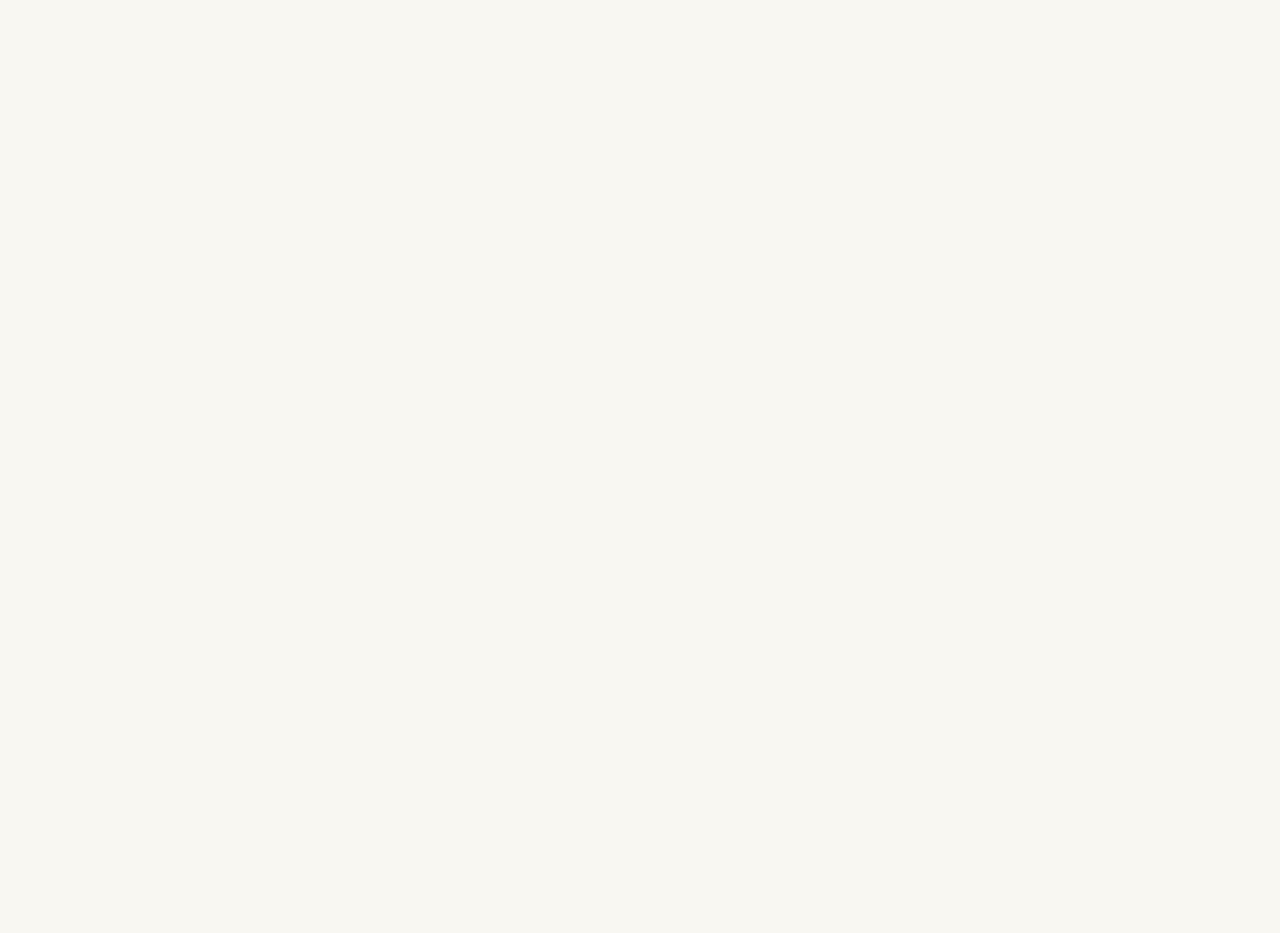
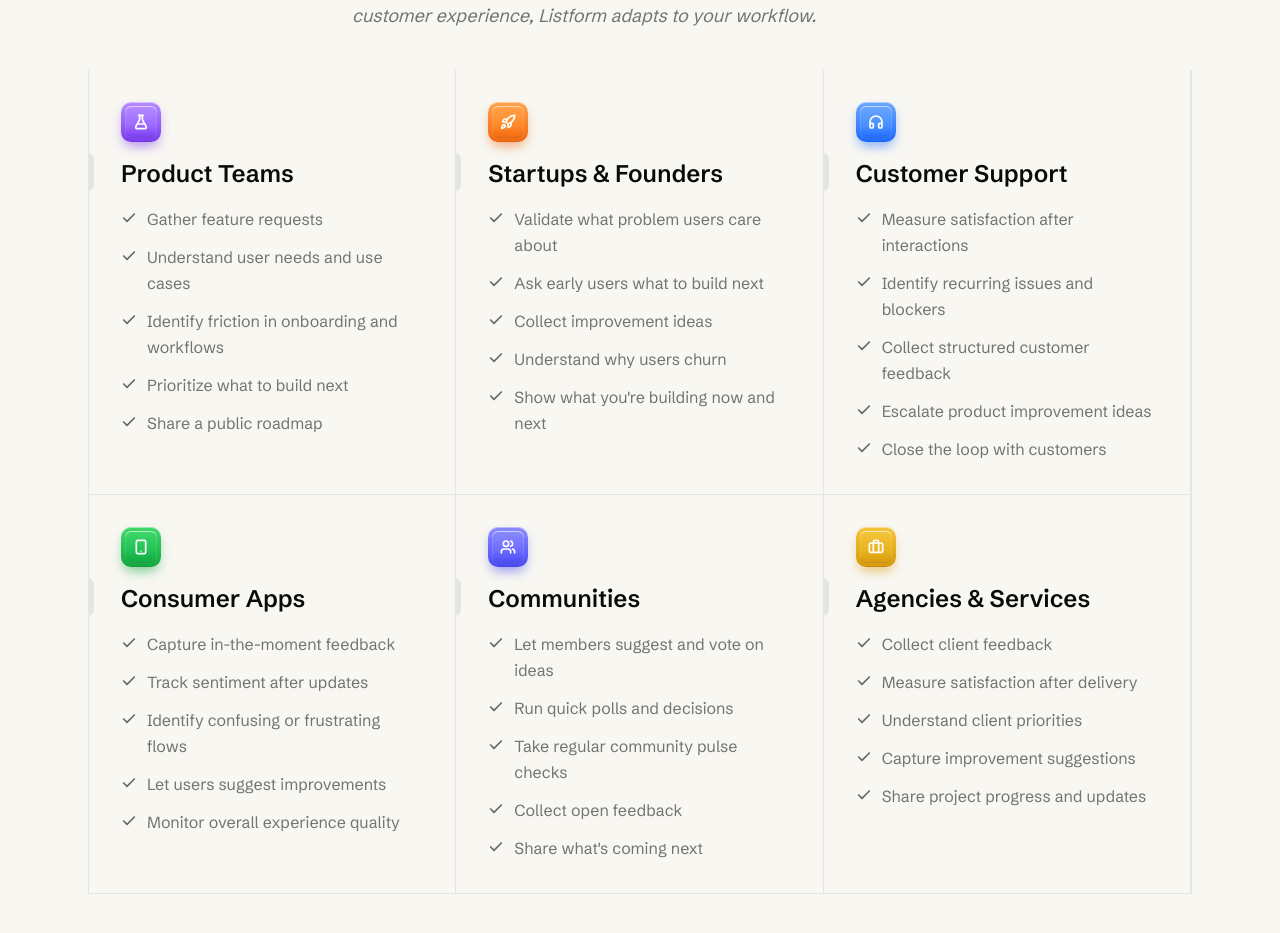
Before and after one commit to ashishxjhaa/Listform, a Next.js app in the folder apps/web/: page / in a window 1280 px wide. Shown: the part 3208-4141 px from the top of the page. Before the commit the page ends 3033 px from the top, so only its background shows below. Built offline with nearby package versions, Linux system fonts and the light colour scheme.

Commit message:
Creating the audience section

```diff
--- /dev/null
+++ b/apps/web/app/(landing)/_components/audience-section.tsx
@@ -0,0 +1,133 @@
+import {
+  Briefcase,
+  Check,
+  FlaskConical,
+  Headphones,
+  Rocket,
+  Smartphone,
+  Users,
+} from "lucide-react"
+import { IconBadge } from "@workspace/ui/components/icon-badge"
+
+const audiences = [
+  {
+    icon: FlaskConical,
+    color: "purple",
+    title: "Product Teams",
+    points: [
+      "Gather feature requests",
+      "Understand user needs and use cases",
+      "Identify friction in onboarding and workflows",
+      "Prioritize what to build next",
+      "Share a public roadmap",
+    ],
+  },
+  {
+    icon: Rocket,
+    color: "orange",
+    title: "Startups & Founders",
+    points: [
+      "Validate what problem users care about",
+      "Ask early users what to build next",
+      "Collect improvement ideas",
+      "Understand why users churn",
+      "Show what you're building now and next",
+    ],
+  },
+  {
+    icon: Headphones,
+    color: "blue",
+    title: "Customer Support",
+    points: [
+      "Measure satisfaction after interactions",
+      "Identify recurring issues and blockers",
+      "Collect structured customer feedback",
+      "Escalate product improvement ideas",
+      "Close the loop with customers",
+    ],
+  },
+  {
+    icon: Smartphone,
+    color: "green",
+    title: "Consumer Apps",
+    points: [
+      "Capture in-the-moment feedback",
+      "Track sentiment after updates",
+      "Identify confusing or frustrating flows",
+      "Let users suggest improvements",
+      "Monitor overall experience quality",
+    ],
+  },
+  {
+    icon: Users,
+    color: "indigo",
+    title: "Communities",
+    points: [
+      "Let members suggest and vote on ideas",
+      "Run quick polls and decisions",
+      "Take regular community pulse checks",
+      "Collect open feedback",
+      "Share what's coming next",
+    ],
+  },
+  {
+    icon: Briefcase,
+    color: "yellow",
+    title: "Agencies & Services",
+    points: [
+      "Collect client feedback",
+      "Measure satisfaction after delivery",
+      "Understand client priorities",
+      "Capture improvement suggestions",
+      "Share project progress and updates",
+    ],
+  },
+] as const
+
+export function AudienceSection() {
+  return (
+    <section className="w-full py-15 sm:py-24">
+      <div className="mx-auto max-w-6xl px-6">
+        <h2 className="text-3xl font-bold tracking-tight text-primary/80 sm:text-center sm:text-5xl">
+          Built for teams like yours
+        </h2>
+        <p className="text-md mx-auto mt-4 max-w-xl text-muted-foreground italic sm:text-lg">
+          Whether you&apos;re validating ideas, managing a community, or
+          improving customer experience, Listform adapts to your workflow.
+        </p>
+
+        <div className="mt-10 grid border-x border-border md:grid-cols-2 lg:grid-cols-3">
+          {audiences.map(({ icon, color, title, points }) => (
+            <div
+              key={title}
+              className="group relative flex flex-col items-start gap-4 border-r border-b border-border bg-background px-6 py-8 transition-colors duration-300 select-none hover:bg-white md:px-8"
+            >
+              <IconBadge icon={icon} color={color} size="sm" />
+              <div className="absolute top-[5.2rem] -left-px h-9.5 w-1.5 rounded-r-full bg-border transition-all duration-300 group-hover:h-10.5 group-hover:bg-[#ff5800]" />
+              <div className="w-full transition-transform duration-300 group-hover:translate-x-3">
+                <h3 className="text-2xl font-semibold text-foreground transition-transform duration-300">
+                  {title}
+                </h3>
+              </div>
+              <ul className="flex flex-col gap-3">
+                {points.map((point) => (
+                  <li
+                    key={point}
+                    className="flex items-start gap-2.5 text-sm leading-relaxed text-muted-foreground sm:text-base"
+                  >
+                    <Check
+                      size={16}
+                      strokeWidth={2.5}
+                      className="mt-1 shrink-0 text-foreground/60"
+                    />
+                    <span>{point}</span>
+                  </li>
+                ))}
+              </ul>
+            </div>
+          ))}
+        </div>
+      </div>
+    </section>
+  )
+}
--- a/apps/web/app/(landing)/_components/benefit-section.tsx
+++ b/apps/web/app/(landing)/_components/benefit-section.tsx
@@ -67,11 +67,11 @@ export function BenefitSection() {
           </p>
         </div>
 
-        <div className="mt-16 grid divide-x divide-dashed divide-[#ff5800] md:grid-cols-2 md:divide-x lg:grid-cols-3">
+        <div className="mt-13 grid border-x border-border md:grid-cols-2 lg:grid-cols-3">
           {results.map(({ icon, color, stat, description }) => (
             <div
               key={stat}
-              className="flex flex-col items-start gap-4 border-r border-b border-dashed border-[#ff5800] px-6 py-8 first:pt-0 last:border-r-0 md:px-8 lg:last:border-r"
+              className="flex flex-col items-start gap-4 border-r border-b border-border px-6 py-8 first:pt-0 last:border-r-0 md:px-8 lg:last:border-r"
             >
               <IconBadge icon={icon} color={color} size="sm" />
               <div>
--- a/apps/web/app/(landing)/page.tsx
+++ b/apps/web/app/(landing)/page.tsx
@@ -5,6 +5,7 @@ import DottedBackground from "@/components/dotted-background"
 import ResultsSection from "./_components/results-section"
 import FeaturesSection from "./_components/features-section"
 import { BenefitSection } from "./_components/benefit-section"
+import { AudienceSection } from "./_components/audience-section"
 
 export default function Page() {
   return (
@@ -21,6 +22,8 @@ export default function Page() {
       <DottedBackground>
         <BenefitSection />
       </DottedBackground>
+      <Divider />
+      <AudienceSection />
     </>
   )
 }
```
